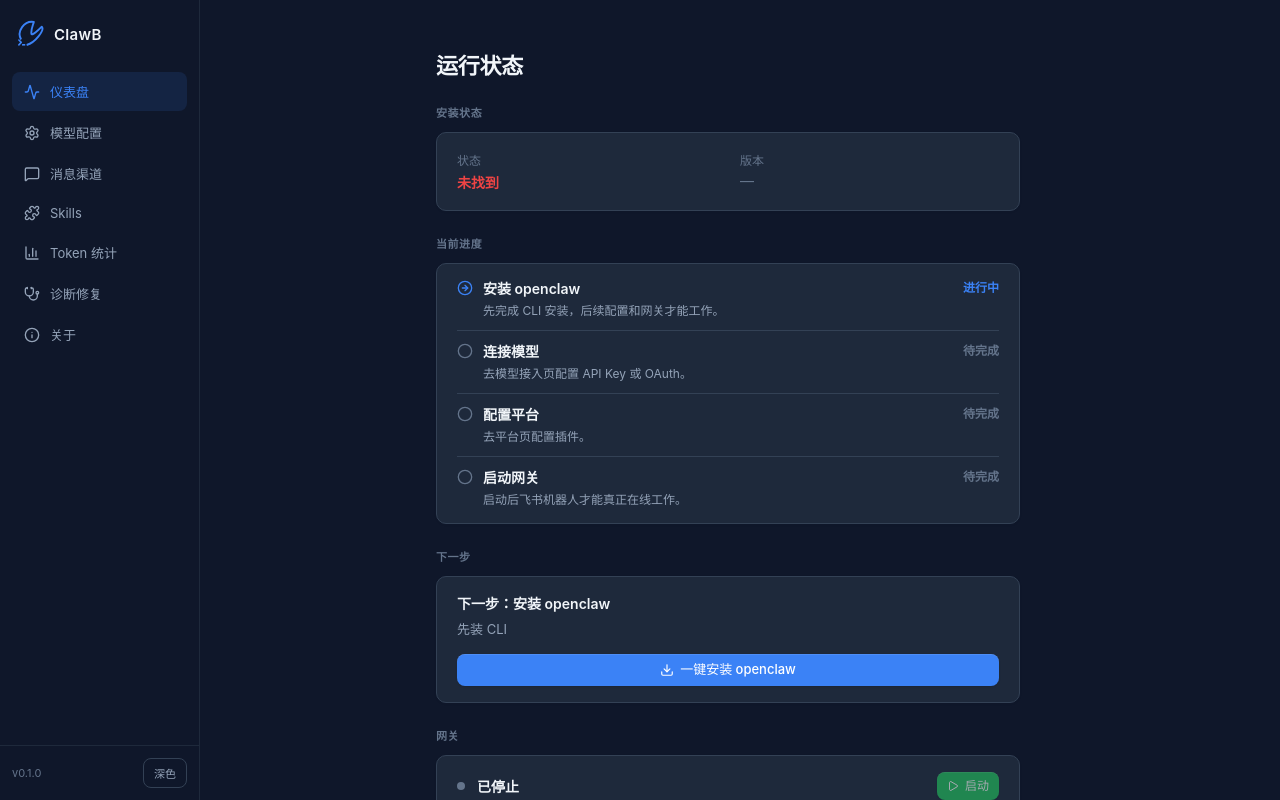
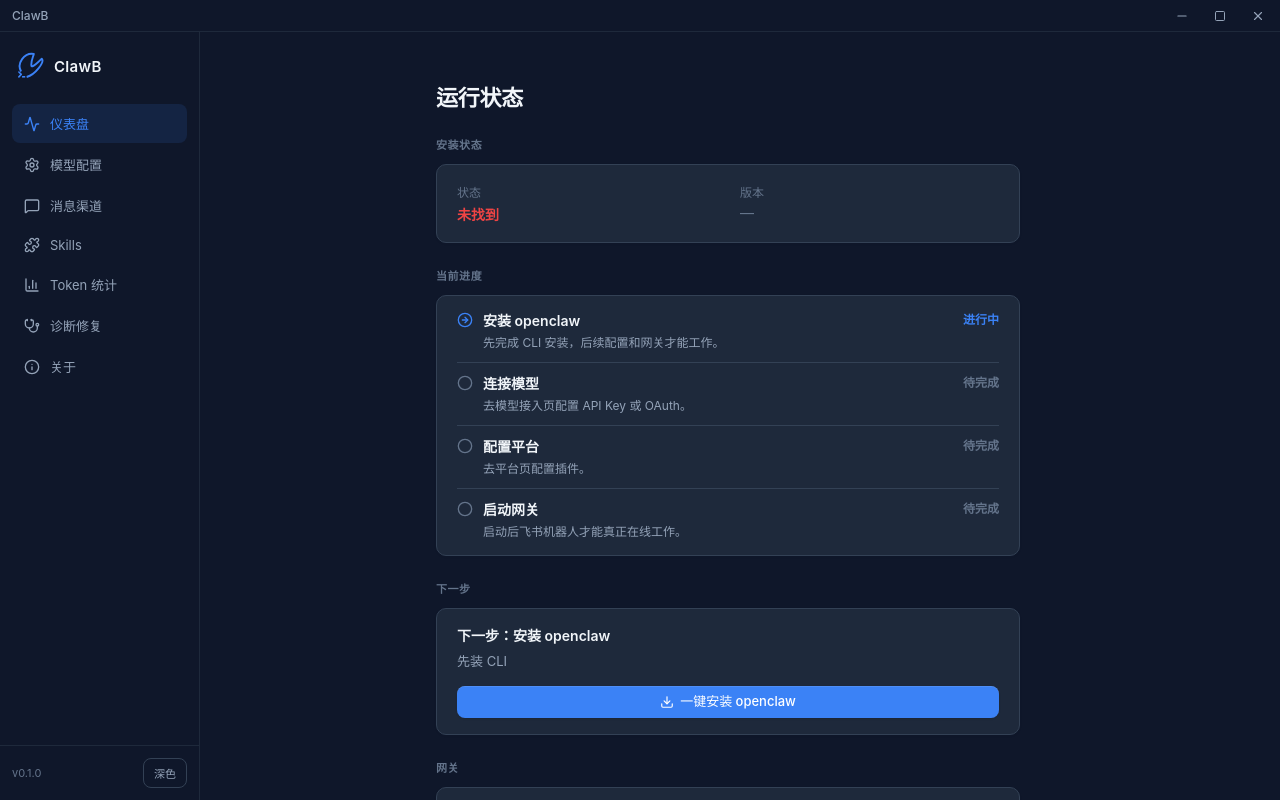
Before and after one commit to xbrooke/ClawB, a React (Vite) app: page / in a window 1280 px wide. Built offline with nearby package versions, Linux system fonts and the light colour scheme.

Commit message:
add custom titlebar: fix Windows dark mode header issue

```diff
--- a/src-tauri/tauri.conf.json
+++ b/src-tauri/tauri.conf.json
@@ -23,7 +23,8 @@
         "fullscreen": false,
         "transparent": false,
         "center": true,
-        "decorations": true
+        "decorations": false,
+        "backgroundColor": "#0F172A"
       }
     ],
     "security": {
--- a/src/App.tsx
+++ b/src/App.tsx
@@ -1,5 +1,6 @@
 import { useState, type ReactNode } from "react";
 import { Sidebar, type Page } from "./components/Sidebar";
+import { TitleBar } from "./components/TitleBar";
 import { StatusPage } from "./pages/StatusPage";
 import { DiagnosisPage } from "./pages/DiagnosisPage";
 import { ConfigPage } from "./pages/ConfigPage";
@@ -31,14 +32,23 @@ export default function App() {
     <div
       style={{
         display: "flex",
-        flexDirection: "row",
+        flexDirection: "column",
         height: "100vh",
         width: "100vw",
         overflow: "hidden",
         background: "var(--window-bg)",
       }}
     >
+      <TitleBar />
 
+      <div
+        style={{
+          display: "flex",
+          flexDirection: "row",
+          flex: 1,
+          overflow: "hidden",
+        }}
+      >
         <Sidebar current={page} onChange={handlePageChange} />
 
         <main
@@ -51,7 +61,6 @@ export default function App() {
             overflow: "hidden",
           }}
         >
-
           <div style={{ flex: 1, position: "relative", padding: "var(--content-padding)", overflowY: "auto" }}>
             {visitedPages.map((entry) => (
               <div
@@ -69,8 +78,8 @@ export default function App() {
               </div>
             ))}
           </div>
-
         </main>
+      </div>
     </div>
   );
 }
--- /dev/null
+++ b/src/components/TitleBar.tsx
@@ -0,0 +1,142 @@
+import { useEffect, useState } from "react";
+import { Minus, Square, X, MinusSquare } from "lucide-react";
+
+declare global {
+  interface Window {
+    __TAURI__?: object;
+  }
+}
+
+export function TitleBar() {
+  const [isMaximized, setIsMaximized] = useState(false);
+
+  useEffect(() => {
+    const checkMaximized = async () => {
+      if (window.__TAURI__) {
+        try {
+          const win = await import("@tauri-apps/api/window");
+          const maximized = await win.getCurrentWindow().isMaximized();
+          setIsMaximized(maximized);
+        } catch {}
+      }
+    };
+    checkMaximized();
+  }, []);
+
+  const handleMinimize = async () => {
+    if (window.__TAURI__) {
+      const win = await import("@tauri-apps/api/window");
+      await win.getCurrentWindow().minimize();
+    }
+  };
+
+  const handleMaximize = async () => {
+    if (window.__TAURI__) {
+      const win = await import("@tauri-apps/api/window");
+      const win_ = win.getCurrentWindow();
+      if (isMaximized) {
+        await win_.unmaximize();
+      } else {
+        await win_.maximize();
+      }
+      setIsMaximized(!isMaximized);
+    }
+  };
+
+  const handleClose = async () => {
+    if (window.__TAURI__) {
+      const win = await import("@tauri-apps/api/window");
+      await win.getCurrentWindow().close();
+    }
+  };
+
+  return (
+    <div
+      data-tauri-drag-region
+      style={{
+        height: 32,
+        display: "flex",
+        alignItems: "center",
+        justifyContent: "space-between",
+        paddingLeft: 12,
+        paddingRight: 4,
+        background: "var(--window-bg)",
+        borderBottom: "1px solid var(--sidebar-border)",
+        userSelect: "none",
+        WebkitUserSelect: "none",
+      }}
+    >
+      <span
+        style={{
+          fontSize: 12,
+          fontWeight: 500,
+          color: "var(--text-secondary)",
+        }}
+      >
+        ClawB
+      </span>
+
+      <div style={{ display: "flex", gap: 2 }}>
+        <button
+          onClick={handleMinimize}
+          style={{
+            width: 36,
+            height: 26,
+            display: "flex",
+            alignItems: "center",
+            justifyContent: "center",
+            borderRadius: 4,
+            border: "none",
+            background: "transparent",
+            cursor: "pointer",
+            color: "var(--text-secondary)",
+          }}
+        >
+          <Minus size={14} />
+        </button>
+        <button
+          onClick={handleMaximize}
+          style={{
+            width: 36,
+            height: 26,
+            display: "flex",
+            alignItems: "center",
+            justifyContent: "center",
+            borderRadius: 4,
+            border: "none",
+            background: "transparent",
+            cursor: "pointer",
+            color: "var(--text-secondary)",
+          }}
+        >
+          {isMaximized ? <MinusSquare size={14} /> : <Square size={12} />}
+        </button>
+        <button
+          onClick={handleClose}
+          style={{
+            width: 36,
+            height: 26,
+            display: "flex",
+            alignItems: "center",
+            justifyContent: "center",
+            borderRadius: 4,
+            border: "none",
+            background: "transparent",
+            cursor: "pointer",
+            color: "var(--text-secondary)",
+          }}
+          onMouseEnter={(e) => {
+            e.currentTarget.style.background = "var(--accent-red)";
+            e.currentTarget.style.color = "white";
+          }}
+          onMouseLeave={(e) => {
+            e.currentTarget.style.background = "transparent";
+            e.currentTarget.style.color = "var(--text-secondary)";
+          }}
+        >
+          <X size={14} />
+        </button>
+      </div>
+    </div>
+  );
+}
```
Lines whose indentation alone changed are shown as unchanged.
